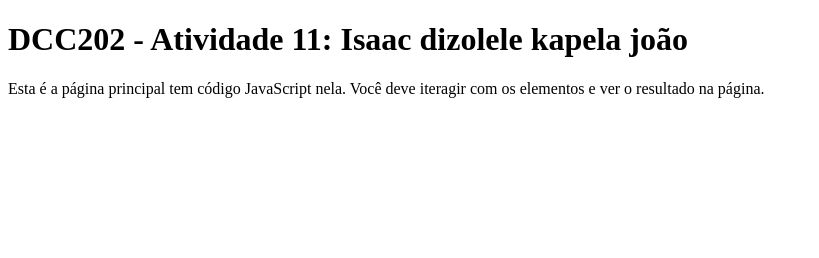
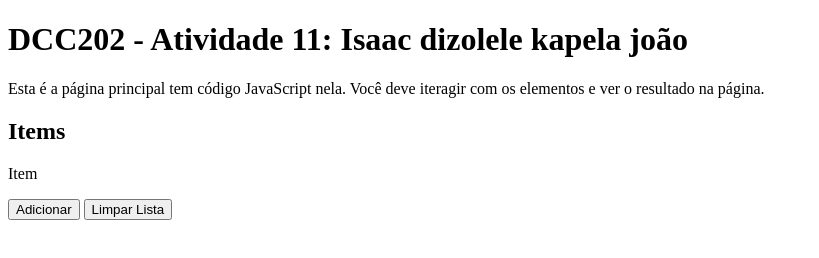
Before and after one commit to ufjf-dcc202/ufjf-dcc202-2023-3-a-atv11-isaac-kapela, a plain HTML site: page index.html in a window 1280 px wide. Shown: the whole page, without its empty margins (0-819 px from the left). Drawn offline with Linux system fonts and the light colour scheme.

Commit message:
add section tag p ol h2 button

```diff
--- a/index.html
+++ b/index.html
@@ -12,7 +12,14 @@
             Esta é a página principal tem código JavaScript nela. Você deve iteragir
             com os elementos e ver o resultado na página.
         </p>
+        <section>
+            <h2>Items</h2>
+            <p contenteditable id="entrada">Item</p>
+            <button id="adicionar">Adicionar</button>
+            <button id="limpar">Limpar Lista</button>
+            <ol id="itens"></ol>
 
+        </section>
     </main>
 
 </body>
```
